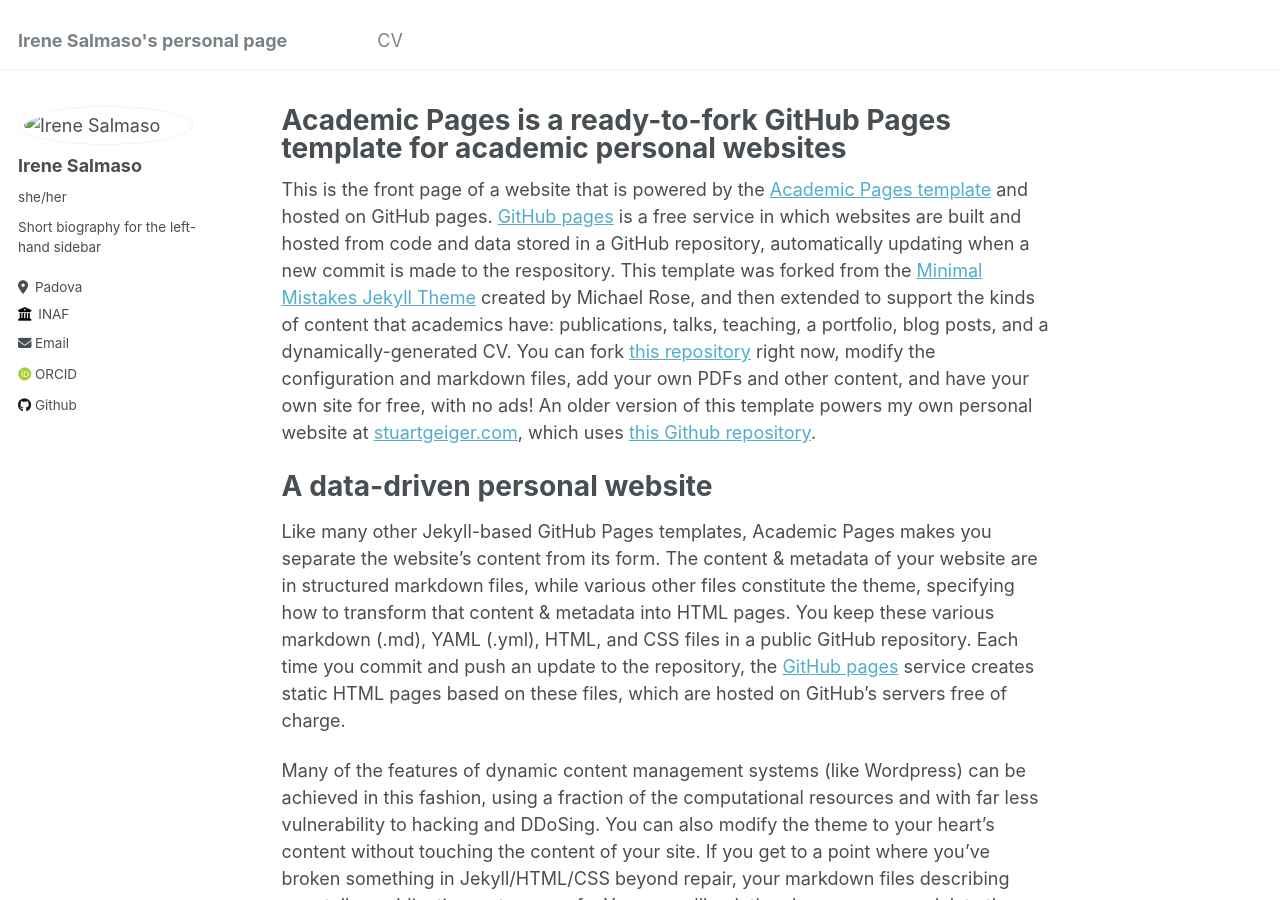
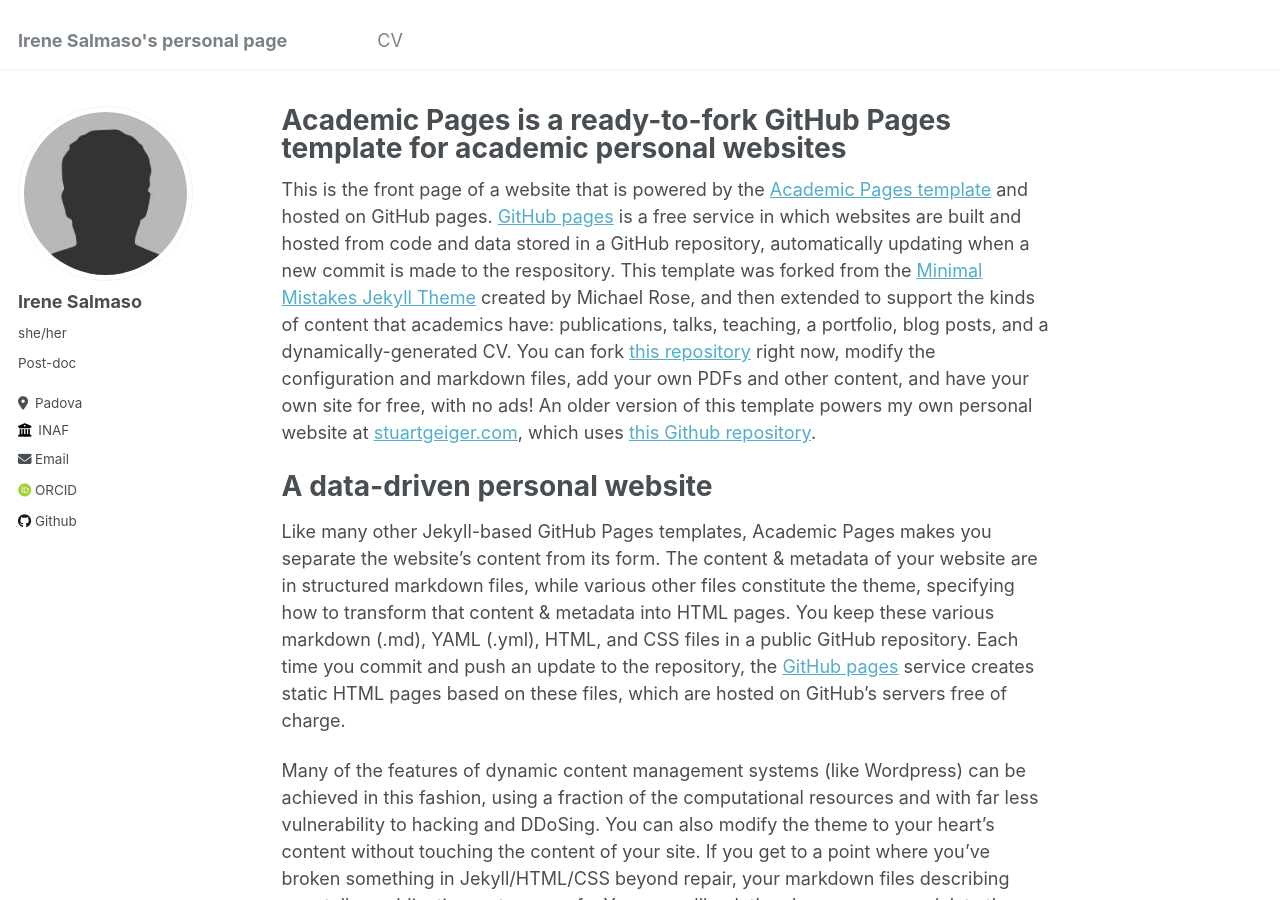
Before and after one commit to IreneSalmaso/IreneSalmaso.github.io, a Jekyll site: the page built from _pages/about.md, in a window 1280 px wide and 900 px high. Built offline with Jekyll 4.4.1, drawn with Linux system fonts in a browser that asks for light colours; some web fonts are replaced.

Commit message:
Update _config.yml

```diff
--- a/_config.yml
+++ b/_config.yml
@@ -21,10 +21,10 @@ repository               : "IreneSalmaso/IreneSalmaso.github.io"
 #               Additional customization can be done by editing /_includes/author-profile.html
 author:
   # Biographic information
-  avatar           : "images/bio-photo.jpg"
+  avatar           : "bio-photo.jpg"
   name             : "Irene Salmaso"
   pronouns         : "she/her"
-  bio              : "Short biography for the left-hand sidebar"
+  bio              : "Post-doc"
   location         : "Padova"
   employer         : "INAF"
   uri              : # URL
```
